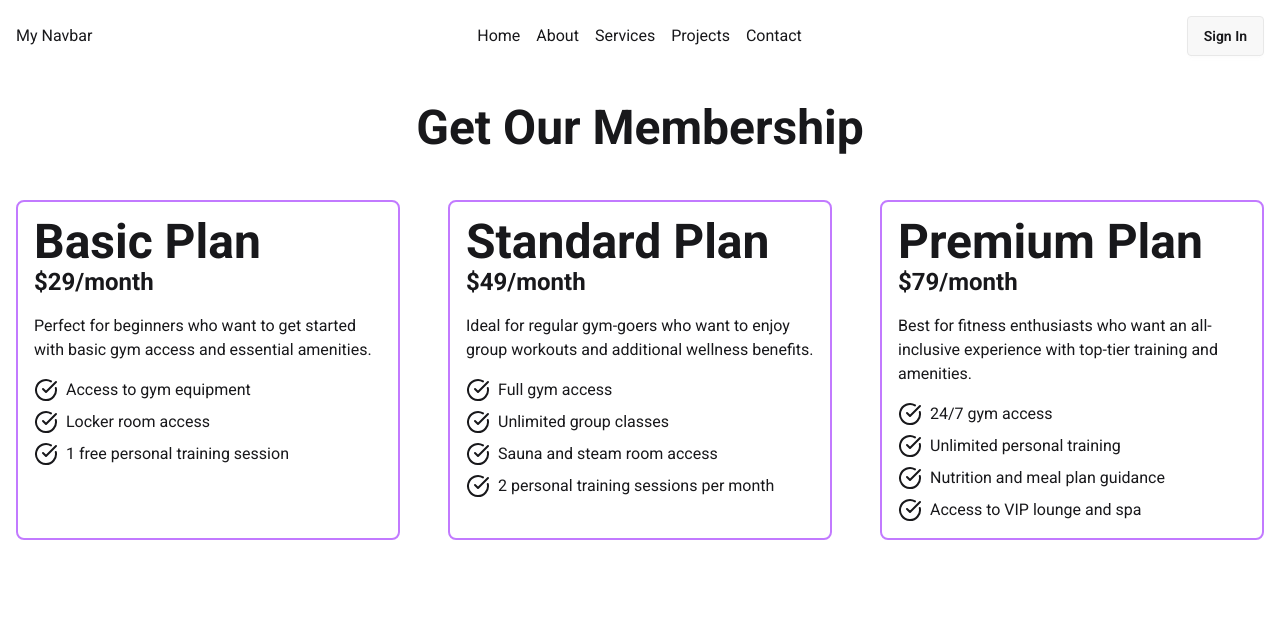
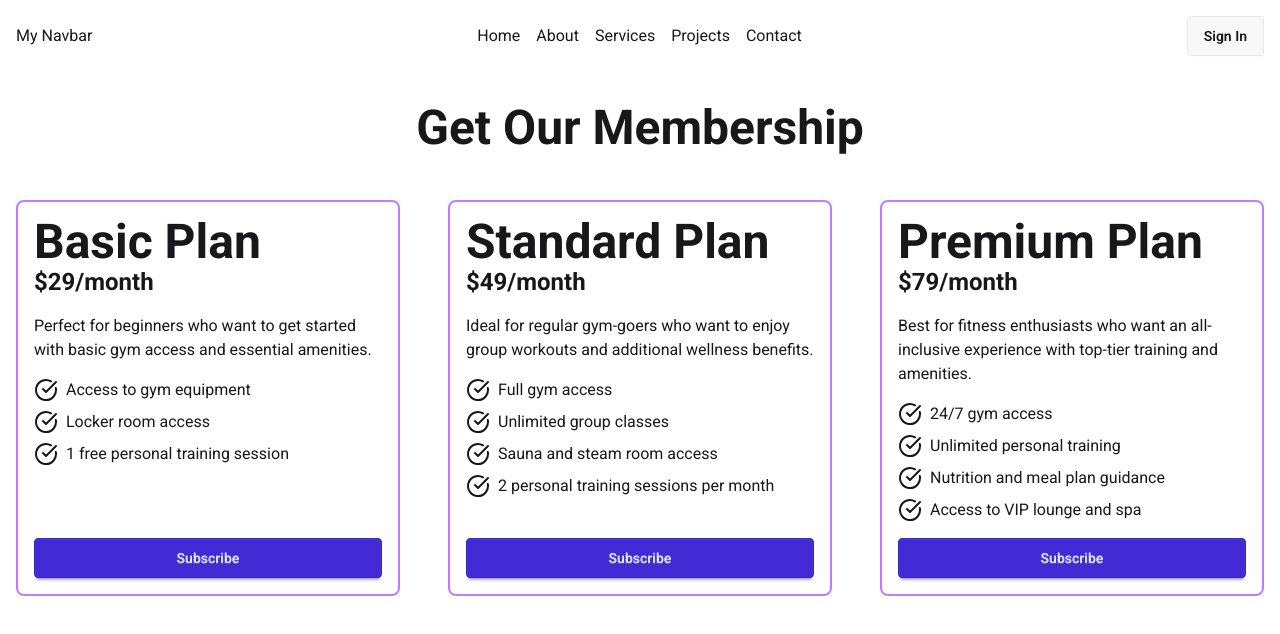
Before and after one commit to Junayedgit/Tailwind-react-pricing-option, a React (Vite) app: page /contact in a window 1280 px wide. Shown: the top 634 px of the page. Built offline with nearby package versions, Linux system fonts and the light colour scheme.

Commit message:
pricing card make

```diff
--- a/src/Components/NavBar/NavBar.jsx
+++ b/src/Components/NavBar/NavBar.jsx
@@ -1,4 +1,4 @@
-import React, { use, useState } from "react";
+import React, { useState } from "react";
 import Link from "./Link";
 import { Menu, X } from "lucide-react";
 
@@ -25,7 +25,7 @@ const NavBar = () => {
         )}
         <ul
           className={`md:hidden absolute ${
-            open ? "top-10" : "-top-48"
+            open ? "top-16" : "-top-48"
           } duration-1000 z-10 bg-white p-4 rounded-lg shadow-lg text-black`}
         >
           {Links}
--- a/src/Components/PriceOptions/PriceOptions.jsx
+++ b/src/Components/PriceOptions/PriceOptions.jsx
@@ -9,7 +9,7 @@ const PriceOptions = ({ pricingPromise }) => {
       <h2 className="text-5xl font-bold text-center my-8">
         Get Our Membership
       </h2>
-      <div className="grid md:grid-cols-3 gap-4">
+      <div className="grid md:grid-cols-2 lg:grid-cols-3 gap-4">
         {pricingData.map((option) => (
           <PricingCard key={option.id} option={option}></PricingCard>
         ))}
--- a/src/Components/PricingCard/PricingCard.jsx
+++ b/src/Components/PricingCard/PricingCard.jsx
@@ -4,7 +4,7 @@ import PricingFeature from "./PricingFeature";
 const PricingCard = ({ option }) => {
   const { name, price, description, features } = option;
   return (
-    <div className="border-2 border-purple-400 m-4 p-4 rounded-lg">
+    <div className="flex flex-col border-2 border-purple-400 m-4 p-4 rounded-lg">
       <div>
         {/* card header */}
         <h1 className="text-5xl font-bold">{name}</h1>
@@ -13,7 +13,7 @@ const PricingCard = ({ option }) => {
 
       {/*  card body */}
 
-      <div className="mt-4">
+      <div className="mt-4 flex-1">
         <p>{description}</p>
         <div className="mt-4 space-y-2">
           {features.map((feature, index) => (
@@ -21,6 +21,7 @@ const PricingCard = ({ option }) => {
           ))}
         </div>
       </div>
+      <button className="btn w-full mt-4 btn-primary">Subscribe</button>
     </div>
   );
 };
```
